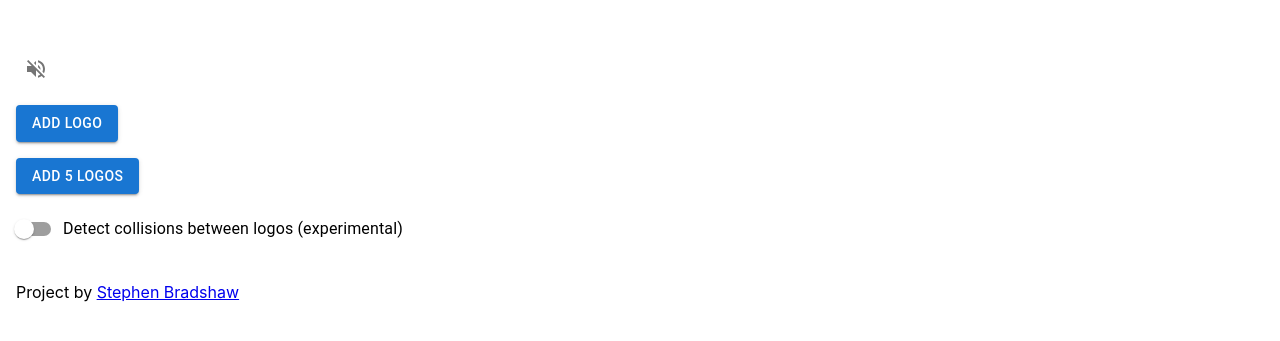
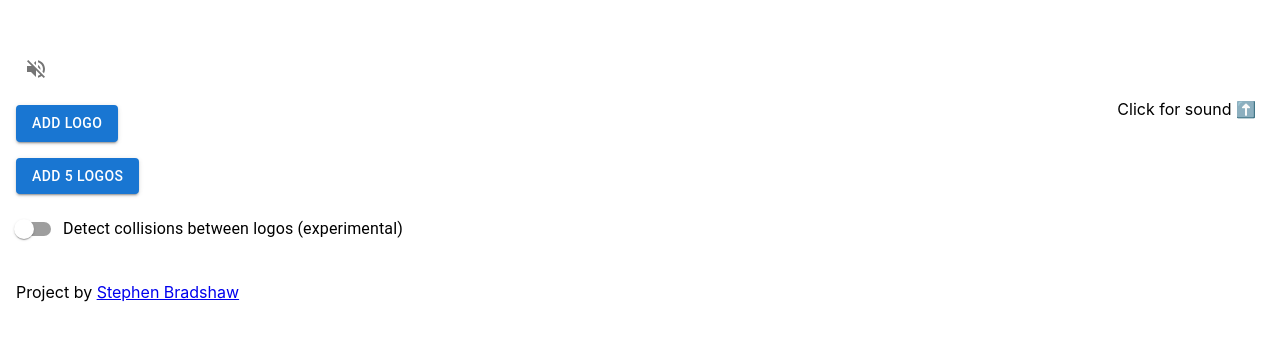
Before and after one commit to thatrobotdev/dvd-logo-simulator, a React (Create React App) app: page / in a window 1280 px wide. Shown: the part 467-808 px from the top of the page. Built offline with nearby package versions, Linux system fonts and the light colour scheme; no server answers; the HTML template or start-up script is replaced by a standard one.

Commit message:
Add hint for turning on sound

```diff
--- a/src/App.tsx
+++ b/src/App.tsx
@@ -64,7 +64,6 @@ const App = () => {
         isDetectCollisions={isDetectCollisions}
         toggleDetectCollisions={toggleDetectCollisions}
       />
-
       {!isIframe ? <Author /> : null}
       <SourceImage logoRef={logoRef} onImgLoad={onImgLoad} />
     </AppContainer>
--- a/src/components/MuteButton.tsx
+++ b/src/components/MuteButton.tsx
@@ -10,6 +10,12 @@ const ButtonElement = styled(IconButton)`
   color: white;
 `;
 
+const P = styled.p`
+  position: absolute;
+  right: 0.5rem;
+  bottom: -2rem;
+`;
+
 interface Props {
   toggleMute: () => void;
   isMuted: boolean;
@@ -17,12 +23,15 @@ interface Props {
 
 const MuteButton = ({toggleMute, isMuted}: Props) => {
   return (
+    <>
       <ButtonElement
         onClick={toggleMute}
         aria-label={isMuted ? "Unmute" : "Mute"}
       >
         {isMuted ? <VolumeOff /> : <VolumeUp />}
       </ButtonElement>
+      <P>Click for sound ⬆️</P>
+    </>
   );
 };
 
```
Lines whose indentation alone changed are shown as unchanged.
